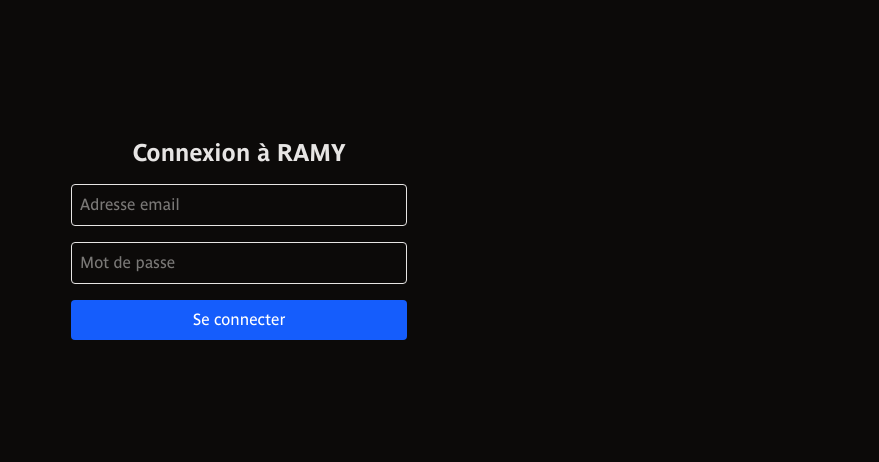
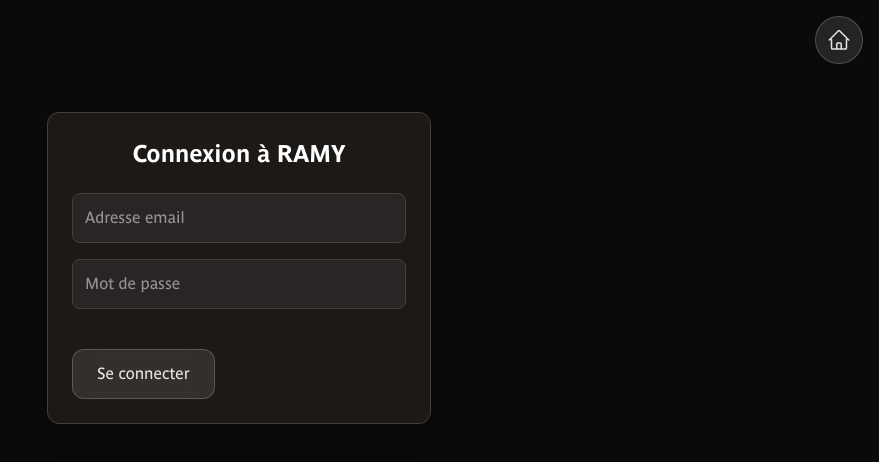
Before and after one commit to leolesimple/ramy, a Next.js app: page /login in a window 1280 px wide. Shown: the top 462 px of the page, without its empty margins (401-1280 px from the left). Built offline with nearby package versions, Linux system fonts and the light colour scheme; no server answers.

Commit message:
:sparkles: (UI) Ajouts et modifs diverses RAMY

```diff
--- a/app/layout.tsx
+++ b/app/layout.tsx
@@ -1,17 +1,19 @@
 // app/layout.tsx
 import './globals.css';
-import type { Metadata } from 'next';
+import type {Metadata} from 'next';
+import BackHomeButton from "@app/ui/BackHomeButton";
 
 export const metadata: Metadata = {
     title: 'RAMY',
     description: 'Historique personnel des trains pris',
 };
 
-export default function RootLayout({ children }: { children: React.ReactNode }) {
+export default function RootLayout({children}: { children: React.ReactNode }) {
     return (
         <html lang="fr">
         <body className="min-h-screen bg-stone-950 text-stone-200 font-sans antialiased flex flex-col">
-        <main className="px-4 pt-8 pb-10">{children}</main>
+        <BackHomeButton />
+        <main className="px-4 pt-8 pb-10 h-screen">{children}</main>
         </body>
         </html>
     );
--- a/app/login/page.tsx
+++ b/app/login/page.tsx
@@ -3,6 +3,8 @@
 import { useEffect, useState } from 'react';
 import { useRouter } from 'next/navigation';
 import { createBrowserClient } from '@supabase/ssr';
+import { motion } from 'framer-motion';
+import {LoginButton} from "@app/ui/LoginButton";
 
 export default function LoginPage() {
     const router = useRouter();
@@ -42,37 +44,57 @@
     };
 
     return (
-        <form
+        <motion.form
             onSubmit={handleLogin}
-            className="flex flex-col gap-4 p-6 max-w-sm mx-auto mt-20"
+            className="flex flex-col gap-4 p-6 max-w-sm mx-auto mt-20 bg-stone-900 border border-stone-700 rounded-xl text-white shadow-xl"
+            initial={{ opacity: 0, y: 20 }}
+            animate={{ opacity: 1, y: 0 }}
+            transition={{ duration: 0.6, ease: 'easeOut' }}
         >
-            <h1 className="text-2xl font-bold text-center">Connexion à RAMY</h1>
+            <motion.h1
+                className="text-2xl font-bold text-center mb-2"
+                initial={{ opacity: 0, y: 10 }}
+                animate={{ opacity: 1, y: 0 }}
+                transition={{ delay: 0.2, duration: 0.5 }}
+            >
+                Connexion à RAMY
+            </motion.h1>
 
             <input
                 type="email"
                 placeholder="Adresse email"
                 value={email}
                 onChange={(e) => setEmail(e.target.value)}
-                className="p-2 border rounded"
+                className="p-3 bg-stone-800 border border-stone-700 rounded-lg focus:outline-none focus:ring-2 focus:ring-blue-500 transition-all"
                 required
             />
+
             <input
                 type="password"
                 placeholder="Mot de passe"
                 value={password}
                 onChange={(e) => setPassword(e.target.value)}
-                className="p-2 border rounded"
+                className="p-3 bg-stone-800 border border-stone-700 rounded-lg focus:outline-none focus:ring-2 focus:ring-blue-500 transition-all"
                 required
             />
 
-            <button
-                type="submit"
-                className="bg-blue-600 text-white py-2 px-4 rounded hover:bg-blue-700"
+            <motion.div
+                initial={{ opacity: 0, scale: 1.05 }}
+                animate={{ opacity: 1, scale: 1 }}
+                transition={{ delay: 0.5, duration: 0.4, ease: 'easeOut' }}
             >
-                Se connecter
-            </button>
+                <LoginButton>Se connecter</LoginButton>
+            </motion.div>
 
-            {error && <p className="text-red-500 text-sm text-center">{error}</p>}
-        </form>
+            {error && (
+                <motion.p
+                    className="text-red-400 text-sm text-center mt-2"
+                    initial={{ opacity: 0 }}
+                    animate={{ opacity: 1 }}
+                >
+                    {error}
+                </motion.p>
+            )}
+        </motion.form>
     );
 }
--- /dev/null
+++ b/app/logout/page.tsx
@@ -0,0 +1,22 @@
+'use client';
+
+import { useEffect } from 'react';
+import { useRouter } from 'next/navigation';
+import { createBrowserClient } from '@supabase/ssr';
+
+export default function LogoutPage() {
+    const router = useRouter();
+
+    useEffect(() => {
+        const supabase = createBrowserClient(
+            process.env.NEXT_PUBLIC_SUPABASE_URL!,
+            process.env.NEXT_PUBLIC_SUPABASE_ANON_KEY!
+        );
+
+        supabase.auth.signOut().then(() => {
+            router.replace('/login');
+        });
+    }, [router]);
+
+    return null;
+}
--- a/app/menu/page.tsx
+++ b/app/menu/page.tsx
@@ -1,8 +1,10 @@
-import { Button } from '@app/ui/Button';
+import {Button} from '@app/ui/Button';
 
 export default function MenuPage() {
     return (
-        <div className="flex flex-col min-h-screen items-center justify-center bg-stone-950 text-stone-200 font-sans antialiased px-4 text-center space-y-8 overflow-hidden">
+        <>
+        <div
+            className="flex flex-col h-full items-center justify-center bg-stone-950 text-stone-200 font-sans antialiased px-4 text-center space-y-8 overflow-hidden">
             <h2 className="text-4xl font-bold max-w-md">Choisissez une action à effectuer :</h2>
             <div className="flex gap-4 w-full max-w-fit mx-auto">
                 <Button href="/lignes">
@@ -13,5 +15,6 @@
                 </Button>
             </div>
         </div>
+        </>
     );
 }
--- a/app/page.tsx
+++ b/app/page.tsx
@@ -1,17 +1,59 @@
-import { Button } from '@app/ui/Button';
+'use client';
+
+import {motion} from 'framer-motion';
+import {HomeButton} from "@app/ui/HomeButton";
+import {useEffect} from "react";
+import {useRouter} from "next/navigation";
+import {createBrowserClient} from "@supabase/ssr";
 
 export default function MenuPage() {
+    const router = useRouter();
+    const supabase = createBrowserClient(
+        process.env.NEXT_PUBLIC_SUPABASE_URL!,
+        process.env.NEXT_PUBLIC_SUPABASE_ANON_KEY!
+    );
+
+    useEffect(() => {
+        const checkSession = async () => {
+            const { data } = await supabase.auth.getSession();
+            if (data.session) {
+                router.replace('/menu');
+            }
+        };
+        checkSession();
+    }, []);
+
     return (
-        <div className="flex flex-col min-h-screen items-center justify-center bg-stone-950 text-stone-200 font-sans antialiased px-4 text-center space-y-8 overflow-hidden">
-            <h2 className="text-4xl font-bold max-w-md">Bienvenue sur RAMY</h2>
-            <p className="text-lg max-w-md">
-                RAMY permet de répertorier les voitures de trains du réseau francilien que j'ai pu prendre.
-            </p>
-            <div className="flex gap-4 w-full max-w-fit mx-auto">
-                <Button href="/login">
-                    🚪 Entrer
-                </Button>
-            </div>
+        <div
+            className="flex flex-col h-full items-center justify-center bg-stone-950 text-stone-200 font-sans antialiased px-4 text-center space-y-8 overflow-hidden">
+            <motion.h2
+                className="text-4xl font-bold max-w-md"
+                initial={{opacity: 0, y: 10}}
+                animate={{opacity: 1, y: 0}}
+                transition={{duration: 0.6, ease: 'easeOut'}}
+                viewport={{ once: true }}
+            >
+                Bienvenue sur RAMY
+            </motion.h2>
+
+            <motion.p
+                className="text-lg max-w-md"
+                initial={{opacity: 0, y: 10}}
+                animate={{opacity: 1, y: 0}}
+                transition={{delay: 0.2, duration: 0.6, ease: 'easeOut'}}
+            >
+                RAMY permet de répertorier les voitures de trains du réseau francilien que j&apos;ai pu prendre.
+            </motion.p>
+
+            <motion.div
+                className="flex gap-4 w-full max-w-fit mx-auto"
+                initial={{ opacity: 0, scale: 1.1 , y: 10 }}
+                animate={{ opacity: 1, scale: 1 , y: 0 }}
+                transition={{ delay: 0.5, duration: 0.8, ease: 'easeOut' }}
+            >
+                <HomeButton href="/login">🚪 Entrer</HomeButton>
+            </motion.div>
+
         </div>
     );
 }
--- /dev/null
+++ b/app/ui/BackHomeButton.tsx
@@ -0,0 +1,30 @@
+'use client';
+
+import Link from 'next/link';
+import { motion } from 'framer-motion';
+import { HomeIcon } from '@heroicons/react/24/outline';
+
+export default function BackHomeButton() {
+    return (
+        <motion.div
+            className="fixed top-4 right-4 z-50"
+            animate={{
+                y: [0, -2, 0, 2, 0],
+                rotate: [0, 0.6, 0, -0.6, 0],
+            }}
+            transition={{
+                duration: 4,
+                repeat: Infinity,
+                ease: 'easeInOut',
+            }}
+        >
+            <Link
+                href="/menu"
+                className="flex items-center justify-center w-12 h-12 bg-white/10 hover:bg-white/20 text-stone-200 border border-white/20 rounded-full backdrop-blur-md transition-colors duration-200 shadow-lg"
+                aria-label="Retour au menu"
+            >
+                <HomeIcon className="w-6 h-6" />
+            </Link>
+        </motion.div>
+    );
+}
--- /dev/null
+++ b/app/ui/HomeButton.tsx
@@ -0,0 +1,48 @@
+'use client';
+
+import Link from 'next/link';
+import { motion } from 'framer-motion';
+import { clsx } from 'clsx';
+
+type ButtonProps = {
+    href: string;
+    children: React.ReactNode;
+    className?: string;
+};
+
+export function HomeButton({ href, children, className }: ButtonProps) {
+    return (
+        <motion.div
+            initial={{ opacity: 0, scale: 1.05 }}
+            animate={{ opacity: 1, scale: 1 }}
+            transition={{ duration: 0.6, ease: 'easeOut', delay: 0.5 }}
+        >
+            <Link
+                href={href}
+                className={clsx(
+                    'relative inline-block mt-6 px-6 py-3 bg-white/10 text-stone-200 border border-white/20 rounded-xl backdrop-blur-md transition-colors duration-200 font-medium hover:bg-white/20',
+                    className
+                )}
+            >
+                {/* Glow border animée */}
+                <motion.span
+                    className="absolute inset-0 rounded-xl border-2 border-white/30 pointer-events-none"
+                    animate={{
+                        opacity: [0.4, 0.8, 0.4],
+                        boxShadow: [
+                            '0 0 6px 1px rgba(255,255,255,0.2)',
+                            '0 0 12px 2px rgba(255,255,255,0.4)',
+                            '0 0 6px 1px rgba(255,255,255,0.2)',
+                        ],
+                    }}
+                    transition={{
+                        duration: 2,
+                        repeat: Infinity,
+                        ease: 'easeInOut',
+                    }}
+                />
+                <span className="relative z-10">{children}</span>
+            </Link>
+        </motion.div>
+    );
+}
--- /dev/null
+++ b/app/ui/LoginButton.tsx
@@ -0,0 +1,31 @@
+'use client';
+
+import {clsx} from 'clsx';
+
+type LoginButtonProps = {
+    children: React.ReactNode;
+    className?: string;
+    type?: 'submit' | 'button';
+    disabled?: boolean;
+};
+
+export function LoginButton({
+                                children,
+                                className,
+                                type = 'submit',
+                                disabled = false,
+                            }: LoginButtonProps) {
+    return (
+        <button
+            type={type}
+            disabled={disabled}
+            className={clsx(
+                'inline-block mt-6 px-6 py-3 bg-white/10 hover:bg-white/20 text-stone-200 border border-white/20 rounded-xl backdrop-blur-md transition-all duration-200 font-medium',
+                'disabled:opacity-50 disabled:cursor-not-allowed',
+                className
+            )}
+        >
+            {children}
+        </button>
+    );
+}
--- a/package.json
+++ b/package.json
@@ -1,6 +1,6 @@
 {
   "name": "ramy",
-  "version": "0.1.0",
+  "version": "0.2.0",
   "private": true,
   "scripts": {
     "dev": "next dev --turbopack",
@@ -15,6 +15,7 @@
     "@heroicons/react": "^2.2.0",
     "@supabase/ssr": "^0.6.1",
     "clsx": "^2.1.1",
+    "framer-motion": "^12.23.6",
     "next": "15.4.1",
     "react": "19.1.0",
     "react-dom": "19.1.0"
```
Also changed, not shown: 2 other files (tests, documents, lock files or other folders).
